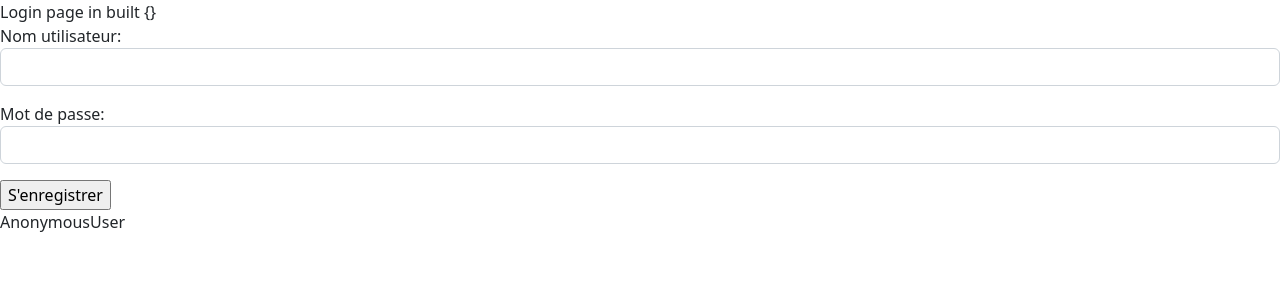
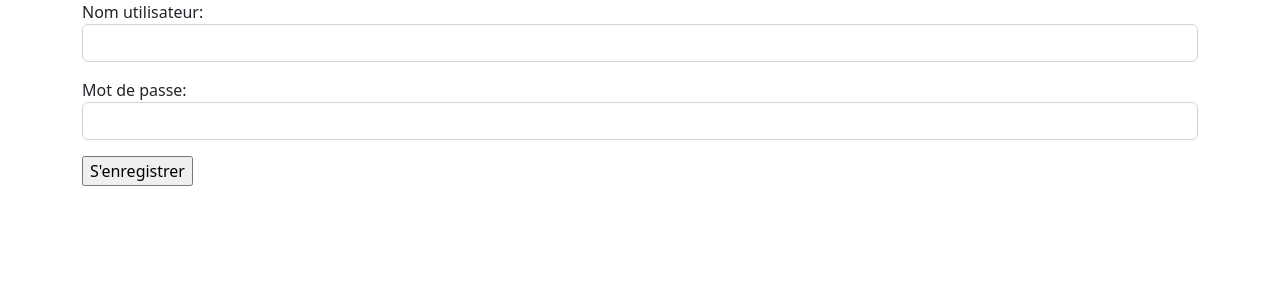
Before and after one commit to Lucas-dev-974/Django-scraaping-site, a Django app: page /login in a window 1280 px wide. Shown: the top 300 px of the page. Run offline with Django 4.2, Linux system fonts and the light colour scheme.

Commit message:
code review

```diff
--- a/Site/templates/template-parts/login.html
+++ b/Site/templates/template-parts/login.html
@@ -1,14 +1,12 @@
 {% extends '../index.html' %}
 
 {% block content %}
-    Login page in built
-    {{errors}}
-    <form action="" method="post">
-        {% csrf_token %}
-        {{ login_form.as_p }}
+    <div class="container full-height">
+        <form action="" method="post">
+            {% csrf_token %}
+            {{ login_form.as_p }}
 
-        <input type="submit" value="S'enregistrer">
-    </form>
-
-    {{ user }}
+            <input type="submit" value="S'enregistrer">
+        </form>
+    </div>
 {% endblock content %}
```
